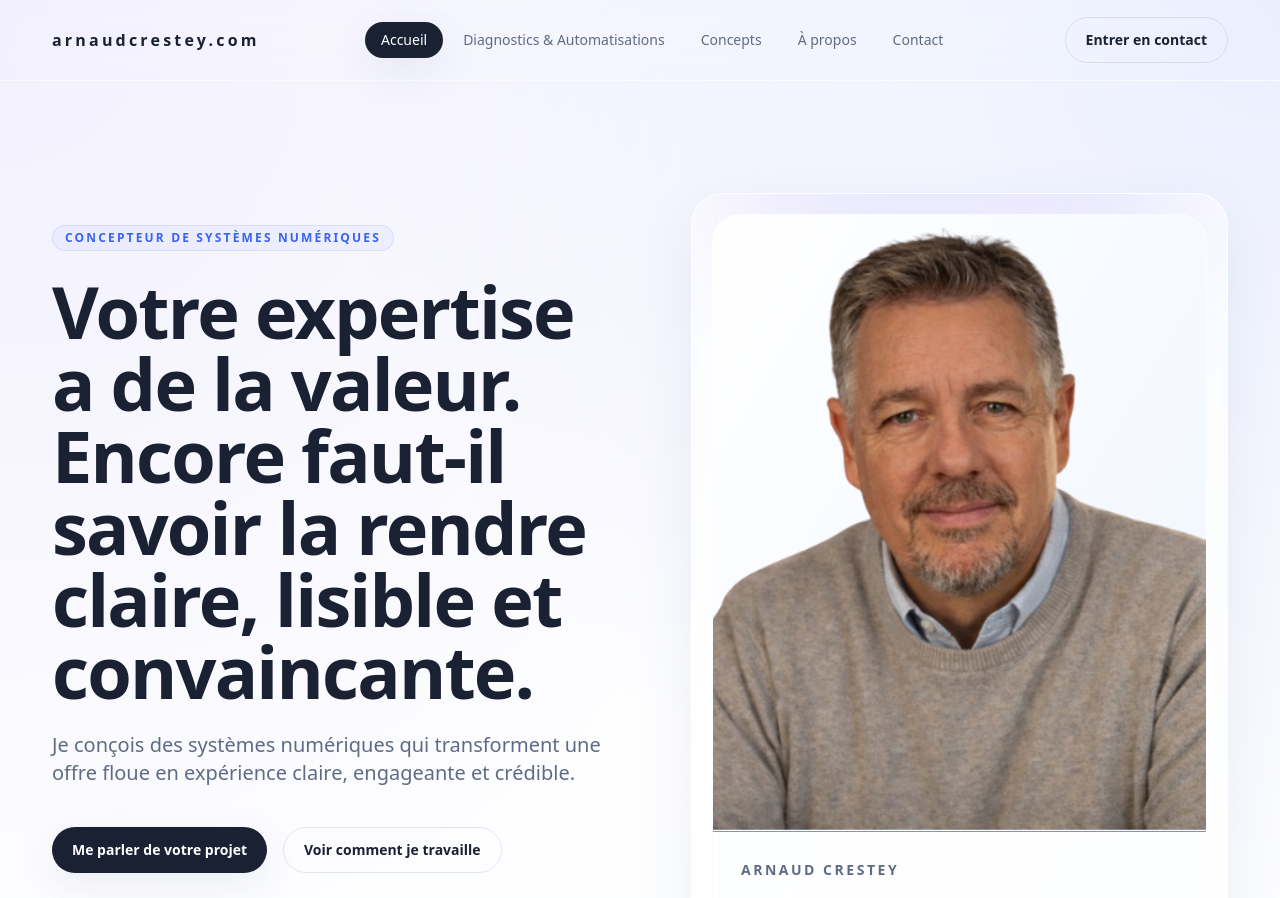
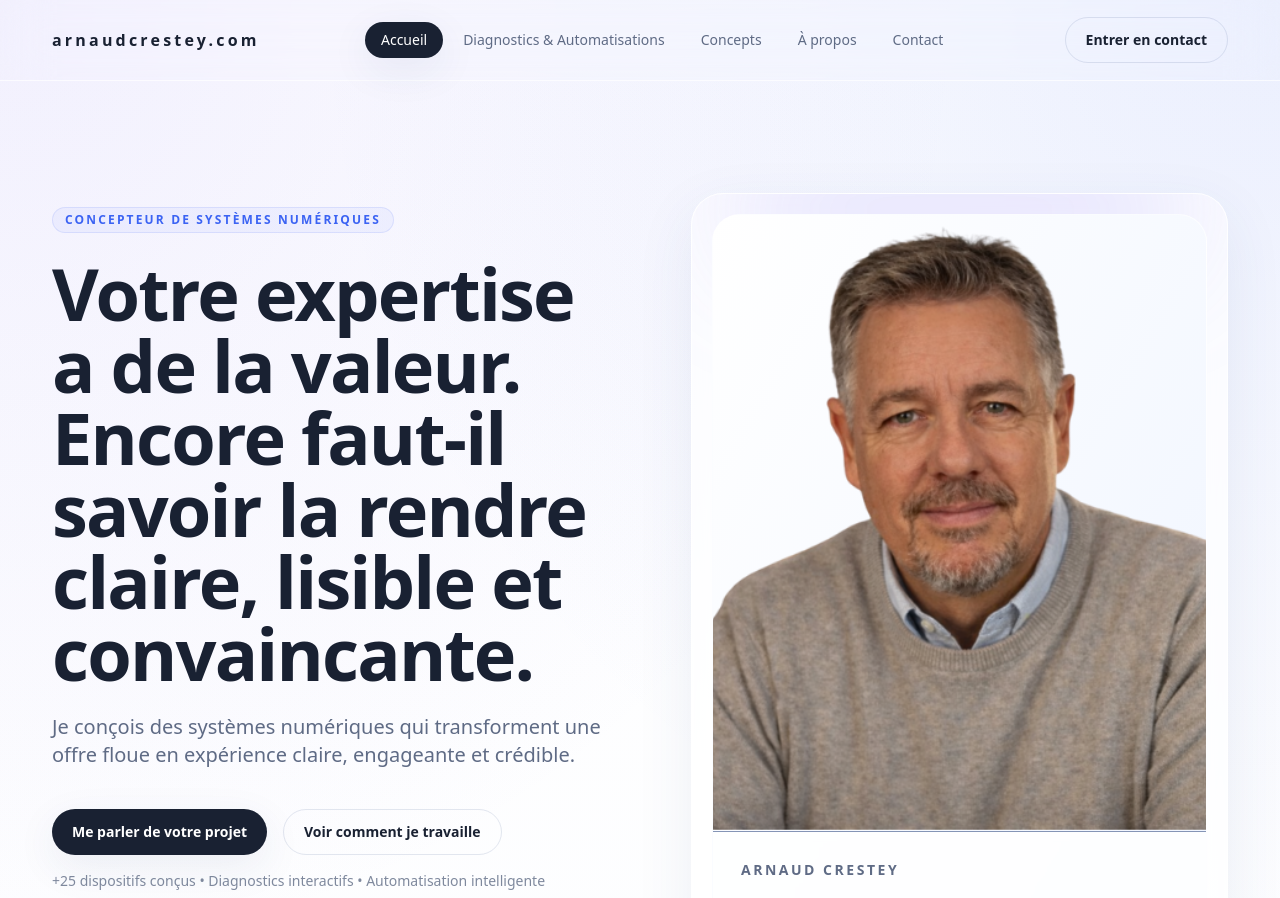
Before and after one commit to arnaudcrestey/portail-site-vitrine, a Next.js app: page / in a window 1280 px wide. Shown: the top 898 px of the page. Built offline with nearby package versions, Linux system fonts and the light colour scheme.

Commit message:
Update hero.tsx

```diff
--- a/components/hero.tsx
+++ b/components/hero.tsx
@@ -23,6 +23,10 @@ export function HomeHero() {
               Voir comment je travaille
             </ButtonLink>
           </div>
+
+          <p className="mt-4 text-sm text-slate/80">
+            +25 dispositifs conçus • Diagnostics interactifs • Automatisation intelligente
+          </p>
 
           <dl className="mt-12 grid gap-4 sm:grid-cols-3">
             {[
```
